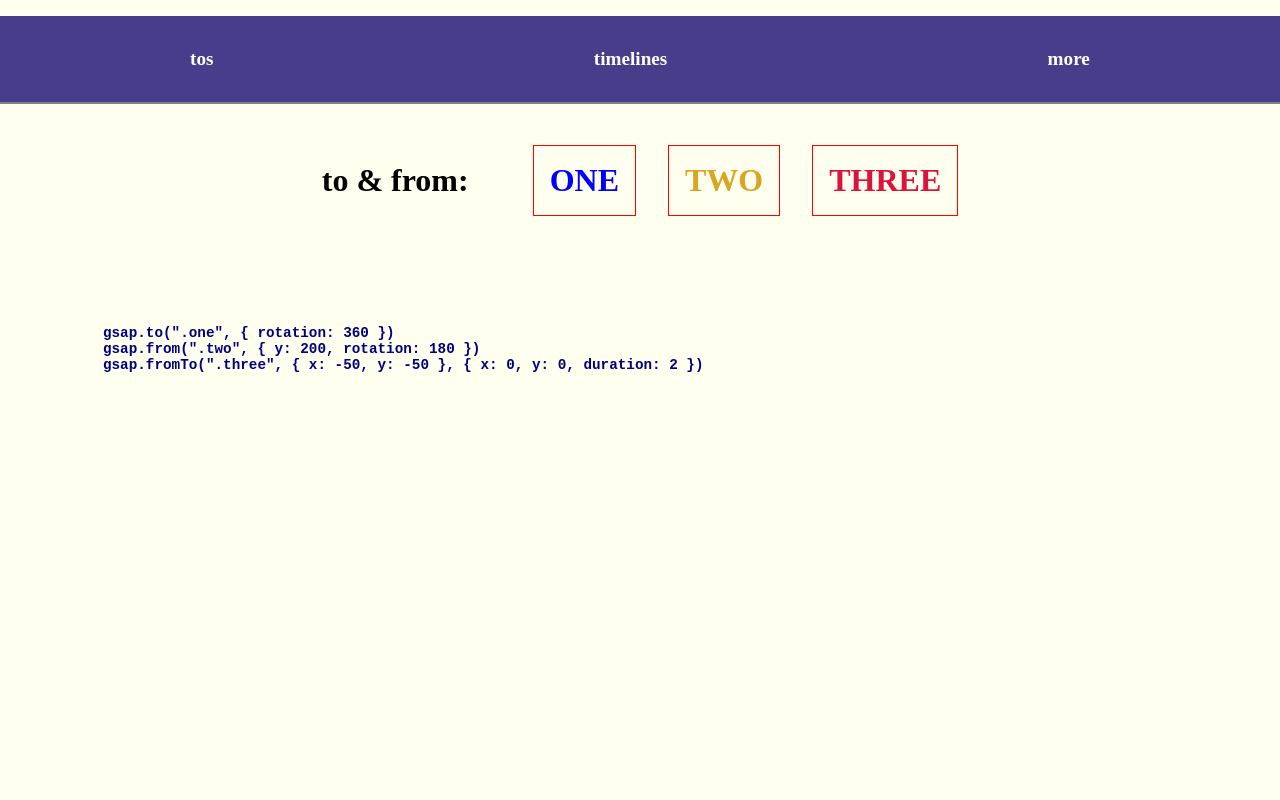
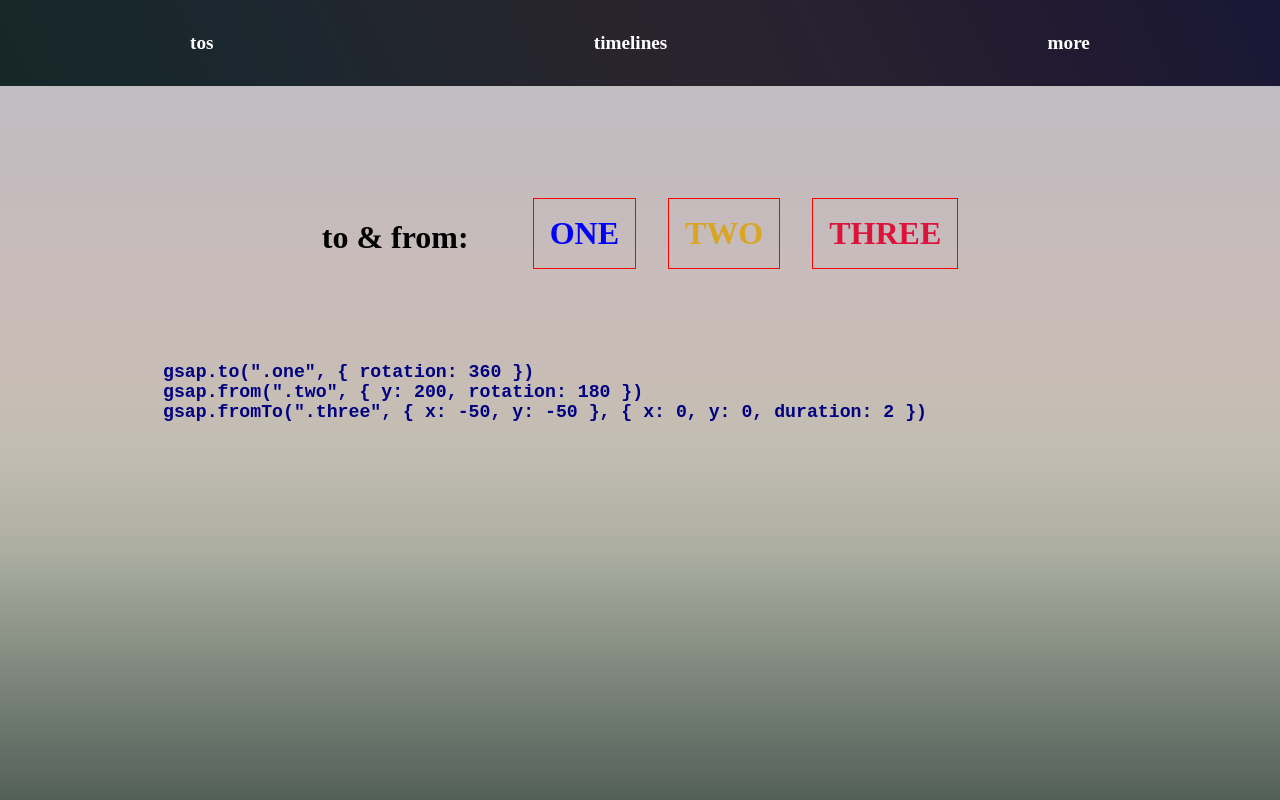
Before and after one commit to JWW127/gsap-study, a React (Vite) app: page / in a window 1280 px wide. Shown: the top 800 px of the page. Built offline with nearby package versions, Linux system fonts and the light colour scheme.

Commit message:
more notes

```diff
--- a/src/App.tsx
+++ b/src/App.tsx
@@ -12,9 +12,9 @@ function App() {
             <>
                 <Nav />
                 <Routes>
-                    <Route path="/" element={<To/>}/>
-                    <Route path="/1" element={<To/>}/>
-                    <Route path="/2" element={<Timeline/>}/>
+                    <Route path="/" element={<To />} />
+                    <Route path="/1" element={<To />} />
+                    <Route path="/2" element={<Timeline />} />
                 </Routes>
             </>
         </BrowserRouter>
--- a/src/index.css
+++ b/src/index.css
@@ -4,33 +4,63 @@ html {
 }
 
 body {
-    background-color: ivory;
     margin: 0;
+    background-image: linear-gradient(
+        180deg,
+        hsl(240deg 2% 75%) 0%,
+        hsl(295deg 3% 75%) 9%,
+        hsl(340deg 7% 75%) 18%,
+        hsl(5deg 11% 76%) 27%,
+        hsl(22deg 14% 75%) 36%,
+        hsl(40deg 13% 73%) 45%,
+        hsl(68deg 7% 66%) 55%,
+        hsl(95deg 5% 55%) 64%,
+        hsl(128deg 5% 44%) 73%,
+        hsl(152deg 8% 33%) 82%,
+        hsl(168deg 14% 22%) 91%,
+        hsl(180deg 27% 12%) 100%
+        );
 }
 
 .app {
     display: flex;
     justify-content: center;
-    align-items: center;
+    align-items: start;
+    align-content: start;
+    padding-top: 5rem;
     flex-wrap: wrap;
     width: 100vw;
     gap: 2rem;
-    margin-top: 1rem;
-    height: 36vh;
+    height: 100vh;
 }
 
 .nav-container {
+    position: relative;
+    top: -16px;
     display: flex;
     justify-content: space-around;
     align-items: center;
     justify-self: center;
     flex-wrap: wrap;
     gap: 2;
-    border-bottom: 2px solid gray;
     width: 100vw;
     flex-basis: 100%;
     padding: 2rem;
-    background-color:darkslateblue;
+    background-image: linear-gradient(
+        245deg,
+        hsl(240deg 41% 15%) 0%,
+        hsl(248deg 35% 15%) 9%,
+        hsl(254deg 30% 15%) 18%,
+        hsl(260deg 24% 15%) 27%,
+        hsl(265deg 19% 16%) 36%,
+        hsl(271deg 13% 16%) 45%,
+        hsl(255deg 11% 16%) 55%,
+        hsl(225deg 15% 16%) 64%,
+        hsl(210deg 22% 15%) 73%,
+        hsl(200deg 28% 14%) 82%,
+        hsl(191deg 30% 13%) 91%,
+        hsl(180deg 27% 12%) 100%
+        );
 }
 
 a {
@@ -98,8 +128,8 @@ h1 {
 
 pre {
     flex-basis: 100%;
-    text-align: left;
     color: navy;
-    font-size: 110%;
-    font-weight: bolder;
+    font-size: 140%;
+    font-weight: 900;
+    margin: 2rem;
 }
```
Also changed, not shown: 1 other file (tests, documents, lock files or other folders).
